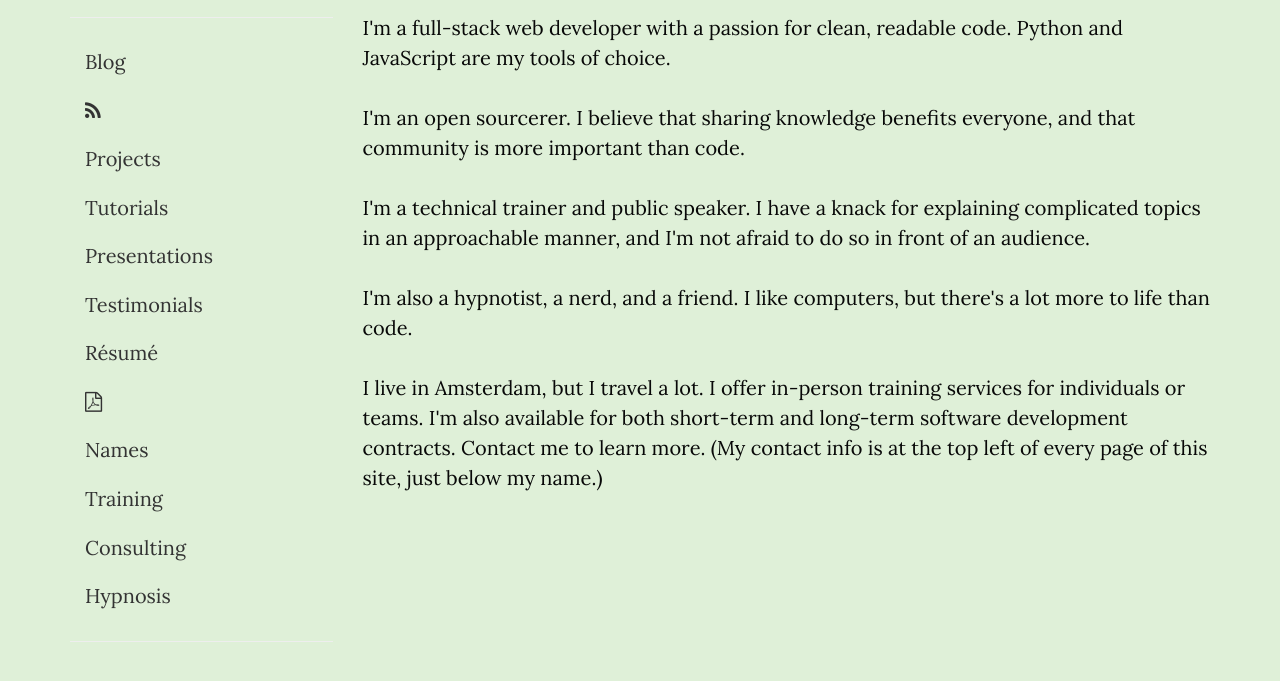
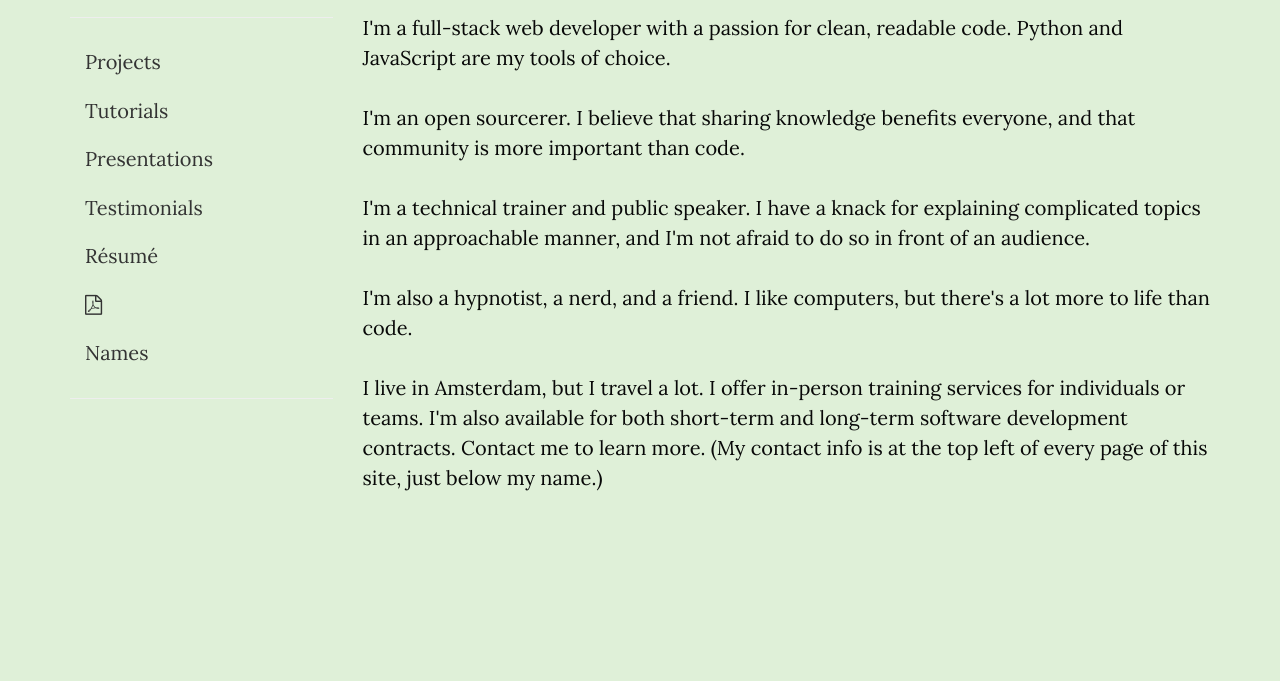
Before and after one commit to maktraore/maktraore.github.io, a website: page index.html in a window 1280 px wide. Shown: the part 77-758 px from the top of the page. Drawn offline with nearby package versions, Linux system fonts and the light colour scheme.

Commit message:
added resume

```diff
--- a/index.html
+++ b/index.html
@@ -73,15 +73,6 @@
             <nav id="nav-menu" class="collapse nav-menu show">
               <ul class="nav nav-first flex-column">
 
-                  <li class="nav-item">
-                    <a class="nav-link d-inline-block " href="/blog/">Blog</a>
-
-                      <a href="/blog/feed.xml" class="d-inline-block hover-icon">
-                        <i class="fa fa-rss" title="Atom Feed"></i>
-                        <span class="sr-only">Atom Feed</span>
-                      </a>
-
-                  </li>
 
                   <li class="nav-item">
                     <a class="nav-link d-inline-block " href="/projects/">Projects</a>
@@ -106,7 +97,7 @@
                   <li class="nav-item">
                     <a class="nav-link d-inline-block " href="/resume/">Résumé</a>
 
-                      <a href="/resume/davidbaumgold.pdf" class="d-inline-block hover-icon">
+                      <a href="/resume.pdf" class="d-inline-block hover-icon">
                         <i class="fa fa-file-pdf-o" title="PDF Resume"></i>
                         <span class="sr-only">PDF Resume</span>
                       </a>
@@ -119,20 +110,7 @@
                   </li>
 
               </ul>
-              <ul class="nav flex-column">
 
-                 <li class="nav-item">
-                    <a class="nav-link " href="/training/">Training</a>
-                  </li>
-
-                 <li class="nav-item">
-                    <a class="nav-link " href="/consulting/">Consulting</a>
-                  </li>
-
-                <li class="nav-item">
-                  <a class="nav-link" href="https://www.quietstrengthhypnosis.com/">Hypnosis</a>
-                </li>
-              </ul>
 
               <hr class="hidden-md-up">
             </nav>
```
